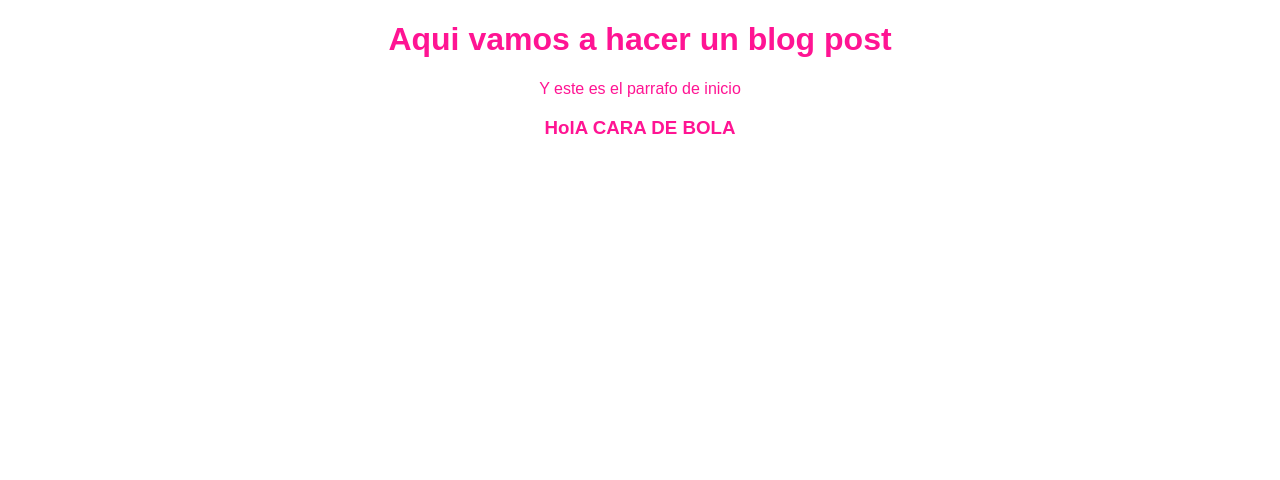
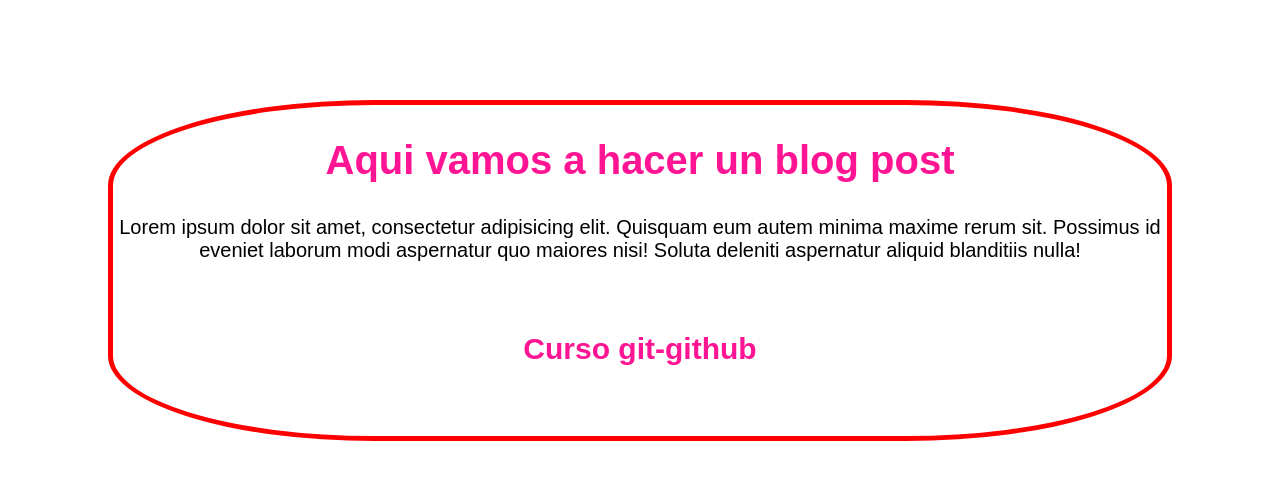
Before and after one commit to usma2025/curso-git, a plain HTML site: page index.html in a window 1280 px wide. Drawn offline with Linux system fonts and the light colour scheme.

Commit message:
Agregando estilos al h4 y a la p

```diff
--- a/css/styles.css
+++ b/css/styles.css
@@ -2,4 +2,20 @@ body{
     color: deeppink;
     text-align: center;
     font-family: Arial;
+
 }
+section{
+    border: 5px solid red;
+    margin: 100px;
+    border-radius: 25%;
+}
+h1{
+    font-size: 40px;
+}
+p{
+    font-size: 20px;
+    color: black;
+}
+h6{
+    font-size: 30px;
+}
--- a/index.html
+++ b/index.html
@@ -8,8 +8,12 @@
     <title>Document</title>
 </head>
 <body>
-    <h1>Aqui vamos a hacer un blog post</h1>
-    <p>Y este es el parrafo de inicio</p>
-    <h3>HolA CARA DE BOLA</h3>
+    <section>
+        <article></article>
+            <h1>Aqui vamos a hacer un blog post</h1>
+            <p>Lorem ipsum dolor sit amet, consectetur adipisicing elit. Quisquam eum autem minima maxime rerum sit. Possimus id eveniet laborum modi aspernatur quo maiores nisi! Soluta deleniti aspernatur aliquid blanditiis nulla!</p>
+            <h6>Curso git-github</h6>
+        </article>
+    </section>
 </body>
 </html>
```
